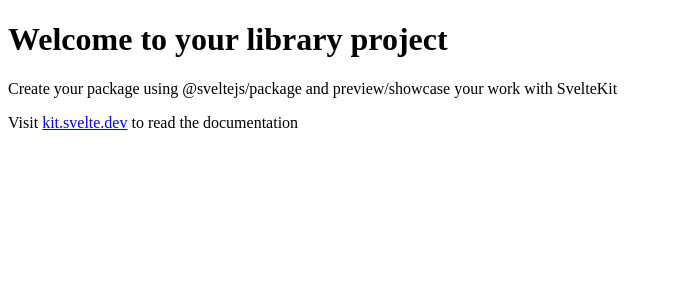
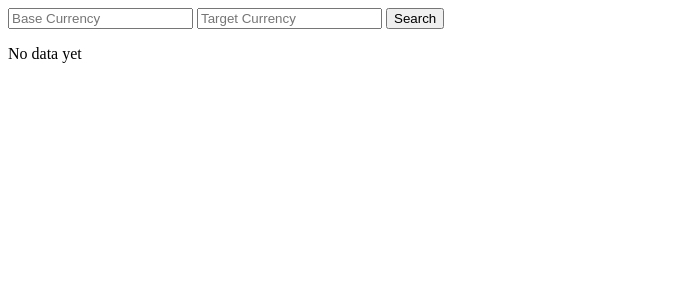
Before and after one commit to bedminer1/SVK_XCHANGE, a SvelteKit app in the folder my-app/: page / in a window 1280 px wide. Shown: the top 300 px of the page, without its empty margins (0-673 px from the left). Built offline with nearby package versions, Linux system fonts and the light colour scheme; no server answers.

Commit message:
simple one to one conversion implemented TODO styling and multiple conversions

```diff
--- /dev/null
+++ b/my-app/src/routes/+page.js
@@ -0,0 +1,26 @@
+export const load = async ({ params, url, fetch }) => {
+    const API_KEY = 'cur_live_rIYexMJUYgNCISfdLuCm4vj5AhQcdd2SzRXcy6sY'
+    const BASE_URL = 'https://api.currencyapi.com/v3/latest'
+    const targetCurrency = url.searchParams.get('targetCurrency')
+    const baseCurrency = url.searchParams.get('baseCurrency')
+
+
+    const URL = `${BASE_URL}?apikey=${API_KEY}&currencies=${targetCurrency}&base_currency=${baseCurrency}`
+    try {
+        const res = await fetch (URL)
+        if (res.ok) {
+            const exchangeData = await res.json()
+            return { exchangeData, error: "", baseCurrency, targetCurrency}
+        } else if (res.status === 404) {
+            return {
+                error: `'${city}' could not be found :/`
+            }
+        } else {
+            console.log(err)
+            return { error: "Internal server error" }
+        }
+    } catch (err) {
+        console.log(err)
+        return { error: "500 Internal server error" }
+    }
+}
--- a/my-app/src/routes/+page.svelte
+++ b/my-app/src/routes/+page.svelte
@@ -1,3 +1,25 @@
-<h1>Welcome to your library project</h1>
-<p>Create your package using @sveltejs/package and preview/showcase your work with SvelteKit</p>
-<p>Visit <a href="https://kit.svelte.dev">kit.svelte.dev</a> to read the documentation</p>
+<script>
+    export let data
+    $: error = data.error
+    $: exchangeData = data.exchangeData
+
+    $: baseCurrency = data.baseCurrency
+    $: targetCurrency = data.targetCurrency
+</script>
+
+<div>
+    <form method="get" action="/">
+        <input type="text" name="baseCurrency" placeholder="Base Currency" class="px-2 text-gray-700"/>
+        <input type="text" name="targetCurrency" placeholder="Target Currency" class="px-2 text-gray-700"/>
+        <button type="submit">Search</button>
+    </form>
+</div>
+
+<div>
+    {#if !exchangeData}
+    <p>No data yet</p>
+    {:else}
+        <h1>{data.baseCurrency} to {data.targetCurrency}</h1>
+        <h2>{exchangeData.data[targetCurrency].value} </h2>
+    {/if}
+</div>
```
